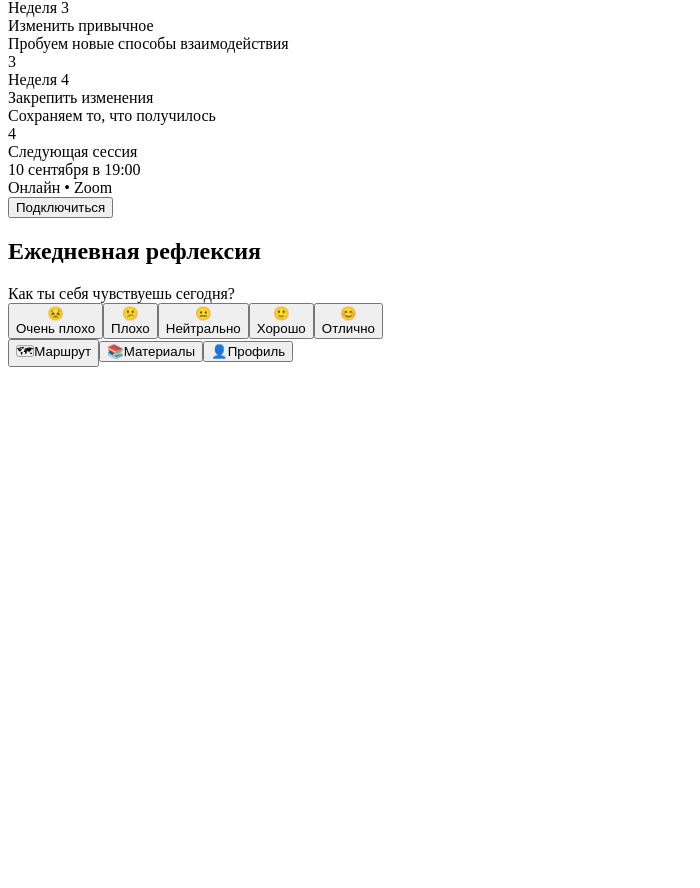
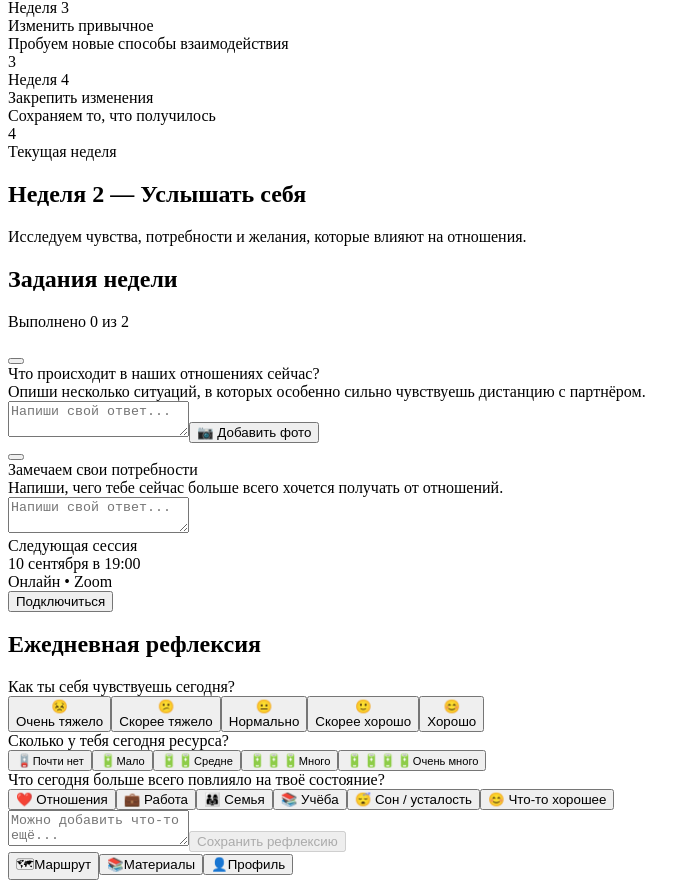
Before and after one commit to Ivankorotin/in-yan-mini-app, a React (Vite) app: page / in a window 1280 px wide. Shown: the part 324-1212 px from the top of the page, without its empty margins (0-700 px from the left). Before the commit the page ends 800 px from the top, so only its background shows below. Built offline with nearby package versions, Linux system fonts and the light colour scheme; the HTML template or start-up script is replaced by a standard one.

Commit message:
Update App.jsx

```diff
--- a/src/App.jsx
+++ b/src/App.jsx
@@ -1,6 +1,6 @@
 import React, { useState } from 'react'
 
-const weeks = [
+const initialWeeks = [
   {
     number: 1,
     title: 'Заметить себя',
@@ -27,30 +27,74 @@ const weeks = [
   },
 ]
 
-const materials = [
+const initialTasks = [
   {
-    session: 'Сессия 1',
-    title: 'Знакомство и определение запроса',
-    type: 'Материалы появятся после сессии',
+    id: 1,
+    title: 'Что происходит в наших отношениях сейчас?',
+    description:
+      'Опиши несколько ситуаций, в которых особенно сильно чувствуешь дистанцию с партнёром.',
+    completed: false,
+    allowText: true,
+    allowPhotos: true,
   },
   {
-    session: 'Сессия 2',
-    title: 'Работа с отношениями',
-    type: 'Материалы появятся после сессии',
-  },
-  {
-    session: 'Сессия 3',
-    title: 'Новые способы взаимодействия',
-    type: 'Материалы появятся после сессии',
-  },
-  {
-    session: 'Сессия 4',
-    title: 'Закрепление изменений',
-    type: 'Материалы появятся после сессии',
+    id: 2,
+    title: 'Замечаем свои потребности',
+    description:
+      'Напиши, чего тебе сейчас больше всего хочется получать от отношений.',
+    completed: false,
+    allowText: true,
+    allowPhotos: false,
   },
 ]
 
-function RoutePage({ mood, setMood }) {
+const initialMaterials = [
+  {
+    id: 1,
+    session: 'Сессия 1',
+    date: '3 сентября',
+    title: 'Материал после первой сессии',
+    type: 'PDF',
+  },
+  {
+    id: 2,
+    session: 'Сессия 2',
+    date: '10 сентября',
+    title: 'Рекомендации после сессии',
+    type: 'Документ',
+  },
+]
+
+function RoutePage({
+  mood,
+  setMood,
+  resource,
+  setResource,
+  tasks,
+  setTasks,
+  reflectionSaved,
+  setReflectionSaved,
+}) {
+  const [factor, setFactor] = useState('')
+  const [comment, setComment] = useState('')
+
+  const completedTasks = tasks.filter((task) => task.completed).length
+
+  const toggleTask = (id) => {
+    setTasks(
+      tasks.map((task) =>
+        task.id === id
+          ? { ...task, completed: !task.completed }
+          : task
+      )
+    )
+  }
+
+  const saveReflection = () => {
+    if (mood === null || resource === null) return
+    setReflectionSaved(true)
+  }
+
   return (
     <>
       <h1 className="page-title">Твой маршрут</h1>
@@ -69,7 +113,7 @@ function RoutePage({ mood, setMood }) {
             style={{ height: '25%' }}
           ></div>
 
-          {weeks.map((week) => (
+          {initialWeeks.map((week) => (
             <div
               className={`week ${week.status}`}
               key={week.number}
@@ -97,6 +141,83 @@ function RoutePage({ mood, setMood }) {
         </div>
       </section>
 
+      <section className="current-week-card">
+        <div className="current-week-label">
+          Текущая неделя
+        </div>
+
+        <h2>Неделя 2 — Услышать себя</h2>
+
+        <p>
+          Исследуем чувства, потребности и желания,
+          которые влияют на отношения.
+        </p>
+      </section>
+
+      <section className="tasks-card">
+        <div className="section-heading">
+          <div>
+            <h2>Задания недели</h2>
+            <p>
+              Выполнено {completedTasks} из {tasks.length}
+            </p>
+          </div>
+        </div>
+
+        <div className="tasks-list">
+          {tasks.map((task) => (
+            <div className="task-card" key={task.id}>
+
+              <button
+                className={`task-check ${
+                  task.completed ? 'checked' : ''
+                }`}
+                onClick={() => toggleTask(task.id)}
+              >
+                {task.completed ? '✓' : ''}
+              </button>
+
+              <div className="task-body">
+                <div className="task-title">
+                  {task.title}
+                </div>
+
+                <div className="task-description">
+                  {task.description}
+                </div>
+
+                {task.allowText && (
+                  <textarea
+                    className="task-textarea"
+                    placeholder="Напиши свой ответ..."
+                  />
+                )}
+
+                {task.allowPhotos && (
+                  <button
+                    className="upload-button"
+                    onClick={() =>
+                      alert(
+                        'Здесь появится загрузка 1–3 фотографий'
+                      )
+                    }
+                  >
+                    📷 Добавить фото
+                  </button>
+                )}
+
+                {task.completed && (
+                  <div className="task-status">
+                    ✓ Задание отмечено выполненным
+                  </div>
+                )}
+              </div>
+
+            </div>
+          ))}
+        </div>
+      </section>
+
       <section className="session-card">
         <div className="session-label">
           Следующая сессия
@@ -112,7 +233,9 @@ function RoutePage({ mood, setMood }) {
 
         <button
           className="session-button"
-          onClick={() => alert('Ссылка на Zoom появится здесь')}
+          onClick={() =>
+            alert('Здесь будет ссылка на Zoom')
+          }
         >
           Подключиться
         </button>
@@ -129,22 +252,28 @@ function RoutePage({ mood, setMood }) {
 
         <div className="mood-list">
           {[
-            ['😣', 'Очень плохо'],
-            ['😕', 'Плохо'],
-            ['😐', 'Нейтрально'],
-            ['🙂', 'Хорошо'],
-            ['😊', 'Отлично'],
+            ['😣', 'Очень тяжело'],
+            ['😕', 'Скорее тяжело'],
+            ['😐', 'Нормально'],
+            ['🙂', 'Скорее хорошо'],
+            ['😊', 'Хорошо'],
           ].map(([emoji, label], index) => (
             <button
               className="mood"
               key={label}
-              onClick={() => setMood(index)}
+              onClick={() => {
+                setMood(index + 1)
+                setReflectionSaved(false)
+              }}
             >
               <div
                 className="mood-face"
                 style={
-                  mood === index
-                    ? { boxShadow: '0 0 0 2px #55745c' }
+                  mood === index + 1
+                    ? {
+                        boxShadow:
+                          '0 0 0 2px #55745c',
+                      }
                     : {}
                 }
               >
@@ -157,6 +286,87 @@ function RoutePage({ mood, setMood }) {
             </button>
           ))}
         </div>
+
+        <div className="reflection-question resource-question">
+          Сколько у тебя сегодня ресурса?
+        </div>
+
+        <div className="resource-list">
+          {[
+            ['🪫', 'Почти нет'],
+            ['🔋', 'Мало'],
+            ['🔋🔋', 'Средне'],
+            ['🔋🔋🔋', 'Много'],
+            ['🔋🔋🔋🔋', 'Очень много'],
+          ].map(([icon, label], index) => (
+            <button
+              className={`resource-item ${
+                resource === index ? 'selected' : ''
+              }`}
+              key={label}
+              onClick={() => {
+                setResource(index)
+                setReflectionSaved(false)
+              }}
+            >
+              <span>{icon}</span>
+              <small>{label}</small>
+            </button>
+          ))}
+        </div>
+
+        <div className="reflection-question">
+          Что сегодня больше всего повлияло
+          на твоё состояние?
+        </div>
+
+        <div className="factor-list">
+          {[
+            ['❤️', 'Отношения'],
+            ['💼', 'Работа'],
+            ['👨‍👩‍👧', 'Семья'],
+            ['📚', 'Учёба'],
+            ['😴', 'Сон / усталость'],
+            ['😊', 'Что-то хорошее'],
+          ].map(([icon, label]) => (
+            <button
+              className={`factor ${
+                factor === label ? 'selected' : ''
+              }`}
+              key={label}
+              onClick={() => {
+                setFactor(label)
+                setReflectionSaved(false)
+              }}
+            >
+              {icon} {label}
+            </button>
+          ))}
+        </div>
+
+        <textarea
+          className="reflection-textarea"
+          placeholder="Можно добавить что-то ещё..."
+          value={comment}
+          onChange={(event) => {
+            setComment(event.target.value)
+            setReflectionSaved(false)
+          }}
+        />
+
+        <button
+          className="reflection-save"
+          onClick={saveReflection}
+          disabled={mood === null || resource === null}
+        >
+          Сохранить рефлексию
+        </button>
+
+        {reflectionSaved && (
+          <div className="reflection-saved">
+            ✓ Рефлексия сохранена
+          </div>
+        )}
       </section>
     </>
   )
@@ -168,17 +378,24 @@ function MaterialsPage() {
       <h1 className="page-title">Материалы</h1>
 
       <p className="page-subtitle">
-        Всё необходимое для твоего маршрута
+        Всё, что психолог подготовил после сессий
       </p>
 
       <div className="materials-list">
-        {materials.map((material) => (
-          <div className="material-card" key={material.session}>
-            <div className="material-icon">📄</div>
+
+        {initialMaterials.map((material) => (
+          <div
+            className="material-card"
+            key={material.id}
+          >
+            <div className="material-icon">
+              📄
+            </div>
 
             <div className="material-content">
+
               <div className="material-session">
-                {material.session}
+                {material.session} · {material.date}
               </div>
 
               <div className="material-title">
@@ -188,6 +405,7 @@ function MaterialsPage() {
               <div className="material-type">
                 {material.type}
               </div>
+
             </div>
 
             <div className="material-arrow">
@@ -195,12 +413,23 @@ function MaterialsPage() {
             </div>
           </div>
         ))}
+
+      </div>
+
+      <div className="materials-note">
+        Материалы могут быть разными: текст,
+        схема, PDF, изображение, видео или другой
+        файл. Они появляются здесь после сессии.
       </div>
     </>
   )
 }
 
-function ProfilePage() {
+function ProfilePage({ tasks }) {
+  const completedTasks = tasks.filter(
+    (task) => task.completed
+  ).length
+
   return (
     <>
       <h1 className="page-title">Профиль</h1>
@@ -255,7 +484,10 @@ function ProfilePage() {
 
         <div className="progress-header">
           <span>Прогресс практикума</span>
-          <strong>1 из 4 недель</strong>
+
+          <strong>
+            1 из 4 недель
+          </strong>
         </div>
 
         <div className="progress-bar">
@@ -267,13 +499,61 @@ function ProfilePage() {
         </div>
 
       </section>
+
+      <section className="completed-card">
+
+        <div className="completed-header">
+          <h2>Выполненные задания</h2>
+
+          <span>
+            {completedTasks}
+          </span>
+        </div>
+
+        {tasks
+          .filter((task) => task.completed)
+          .map((task) => (
+            <div
+              className="completed-task"
+              key={task.id}
+            >
+              <div className="completed-check">
+                ✓
+              </div>
+
+              <div>
+                <div className="completed-task-title">
+                  {task.title}
+                </div>
+
+                <div className="completed-task-info">
+                  Ответ сохранён
+                </div>
+              </div>
+            </div>
+          ))}
+
+        {completedTasks === 0 && (
+          <div className="empty-state">
+            Здесь появятся выполненные задания.
+          </div>
+        )}
+
+      </section>
     </>
   )
 }
 
 function App() {
   const [activeNav, setActiveNav] = useState('route')
+
   const [mood, setMood] = useState(null)
+  const [resource, setResource] = useState(null)
+
+  const [tasks, setTasks] = useState(initialTasks)
+
+  const [reflectionSaved, setReflectionSaved] =
+    useState(false)
 
   const renderPage = () => {
     if (activeNav === 'materials') {
@@ -281,13 +561,19 @@ function App() {
     }
 
     if (activeNav === 'profile') {
-      return <ProfilePage />
+      return <ProfilePage tasks={tasks} />
     }
 
     return (
       <RoutePage
         mood={mood}
         setMood={setMood}
+        resource={resource}
+        setResource={setResource}
+        tasks={tasks}
+        setTasks={setTasks}
+        reflectionSaved={reflectionSaved}
+        setReflectionSaved={setReflectionSaved}
       />
     )
   }
@@ -296,17 +582,23 @@ function App() {
     <div className="app">
 
       <header className="app-header">
+
         <div className="logo">
-          <div className="logo-symbol">☯</div>
+
+          <div className="logo-symbol">
+            ☯
+          </div>
 
           <div className="logo-title">
             ИНЬ ЯН
           </div>
+
         </div>
 
         <div className="notification">
           ♧
         </div>
+
       </header>
 
       <main>
@@ -317,31 +609,49 @@ function App() {
 
         <button
           className={`nav-item ${
-            activeNav === 'route' ? 'active' : ''
+            activeNav === 'route'
+              ? 'active'
+              : ''
           }`}
-          onClick={() => setActiveNav('route')}
+          onClick={() =>
+            setActiveNav('route')
+          }
         >
-          <span className="nav-icon">🗺</span>
+          <span className="nav-icon">
+            🗺
+          </span>
           Маршрут
         </button>
 
         <button
           className={`nav-item ${
-            activeNav === 'materials' ? 'active' : ''
+            activeNav === 'materials'
+              ? 'active'
+              : ''
           }`}
-          onClick={() => setActiveNav('materials')}
+          onClick={() =>
+            setActiveNav('materials')
+          }
         >
-          <span className="nav-icon">📚</span>
+          <span className="nav-icon">
+            📚
+          </span>
           Материалы
         </button>
 
         <button
           className={`nav-item ${
-            activeNav === 'profile' ? 'active' : ''
+            activeNav === 'profile'
+              ? 'active'
+              : ''
           }`}
-          onClick={() => setActiveNav('profile')}
+          onClick={() =>
+            setActiveNav('profile')
+          }
         >
-          <span className="nav-icon">👤</span>
+          <span className="nav-icon">
+            👤
+          </span>
           Профиль
         </button>
 
```
